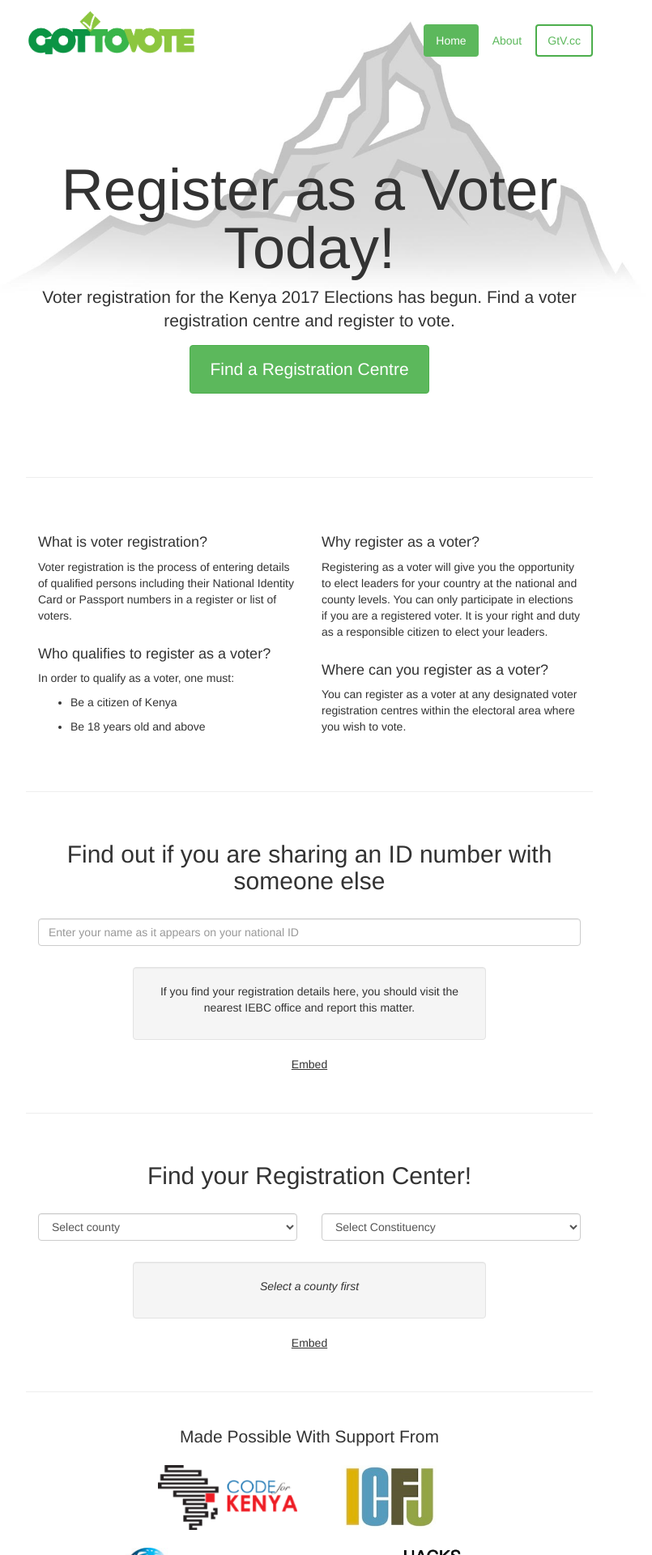
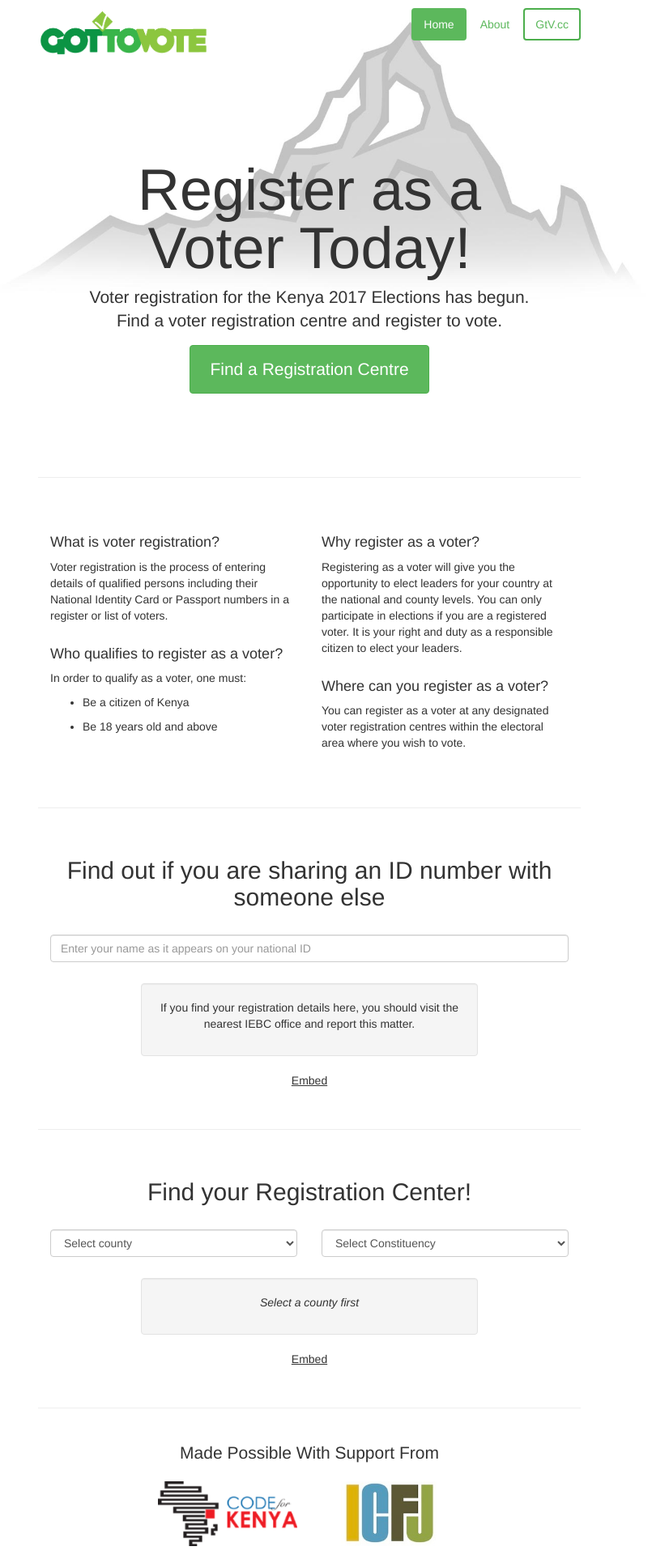
Before and after one commit to CodeForAfrica/GotToVote, a Jekyll site: the page built from index.html, in a window 1280 px wide. Shown: the top 1920 px of the page at 81% size, without its empty margins (258-1063 px from the left). Built offline with Jekyll 4.4.1, drawn with Linux system fonts in a browser that asks for light colours; comment, search, counter and statistics services are not loaded.

Commit message:
Mobile first.

```diff
--- a/_includes/footer.html
+++ b/_includes/footer.html
@@ -1,11 +1,11 @@
-<div class="container-narrow">
+<div class="container">
   <img src="/img/people6.png" alt="" style="width: 100%;">
 </div>
 
 <footer>
 
   <div class="about bg-info">
-    <div class="container-narrow">
+    <div class="container">
       <div class="row">
         <div class="col-md-6">
           <h3>About GotToVote!</h3>
@@ -20,13 +20,15 @@
           <script type="text/javascript">!function(d,s,id){var js,fjs=d.getElementsByTagName(s)[0],p=/^http:/.test(d.location)?'http':'https';if(!d.getElementById(id)){js=d.createElement(s);js.id=id;js.src=p+"://platform.twitter.com/widgets.js";fjs.parentNode.insertBefore(js,fjs);}}(document,"script","twitter-wjs");</script>
         </div>
       </div> <!-- /.row -->
-    </div> <!-- /.container-narrow -->
+    </div> <!-- /.container -->
 
   </div> <!-- /.about.bg-info -->
 
-  <div class="container-narrow">
+  <div class="container">
     <div style="margin-top:40px; margin-bottom:20px;">
       <p class="social-icons text-center">
+        <!-- TODO: Set these via JS -->
+
         <a href="javascript:void(0);" name="Share_TW" title="Share on Twitter | GotToVote! Ke" onclick="window.open('http://twitter.com/home?status=Register%20to%20vote%20today!%20Find%20your%20registration%20centre on%20http://kenya.gottovote.cc%20%23GotToVote','GotToVote','width=550,height=270');"><img src="/img/social/tw.png" alt="Twitter"/></a>
 
         <a href="javascript:void(0);" name="Share_FB" title="Share on FB | GotToVote! Ke" onclick="window.open('http://www.facebook.com/sharer.php?u=http%3A%2F%2Fkenya.gottovote.cc%2F&t=Register+to+vote+today!+Find+your+registration+center+on+#GotToVote','GotToVote','width=550,height=270');"><img src="/img/social/fb.png" alt="Facebook"/></a>
@@ -40,14 +42,14 @@
       <hr>
 
       <div class="row">
-        <div class="col-md-9">
+        <div class="col-xs-9">
           <p class="text-muted"><b>Supported By</b></p>
           <p>
             <a href="http://icfj.org/" target="_blank"><img src="/img/logos/icfj.png" alt=""></a>
             <a href="http://wbi.worldbank.org/" target="_blank"><img src="/img/logos/wbg.png" alt=""></a>
           </p>
         </div>
-        <div class="col-md-3 text-right">
+        <div class="col-xs-3 text-right">
           <p class="text-muted"><b>Built By</b></p>
           <p><a href="http://www.codeforafrica.org/" target="_blank"><img src="/img/logos/c4a.png" alt=""></a></p>
         </div>
@@ -55,6 +57,6 @@
 
     </div> <!-- /.marketing -->
 
-  </div> <!-- /.container-narrow -->
+  </div> <!-- /.container -->
 
 </footer>
--- a/_layouts/default.html
+++ b/_layouts/default.html
@@ -38,7 +38,7 @@
   <!-- Add your site or application content here -->
 
   <div class="header">
-    <div class="container-narrow">
+    <div class="container">
       <ul class="nav nav-pills pull-right">
         <li class="{{ page.home }}"><a href="{{ site.baseurl }}/">Home</a></li>
         <li class="{{ page.about }}"><a href="{{ site.baseurl }}/about.html">About</a></li>
@@ -51,7 +51,7 @@
     </div>
   </div>
 
-  <div class="container-narrow">
+  <div class="container">
 
     <div class="clearfix"></div>
 
--- a/css/style.scss
+++ b/css/style.scss
@@ -56,9 +56,8 @@
 .masthead img{
   height: 60px;
 }
-/* Custom container */
-.container-narrow {
-  margin: 0 auto;
+/* Customize container */
+.container {
   max-width: 700px;
 }
 
@@ -153,7 +152,7 @@ footer {
     }
 
     img {
-      width: 50px;
+      width: 70px;
       height: auto;
       margin: 0;
     }
```
